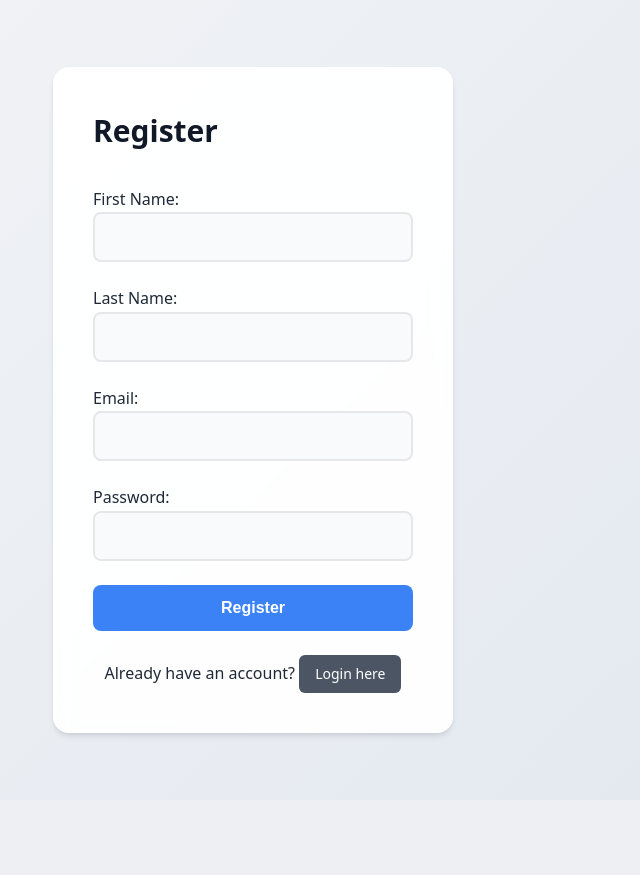
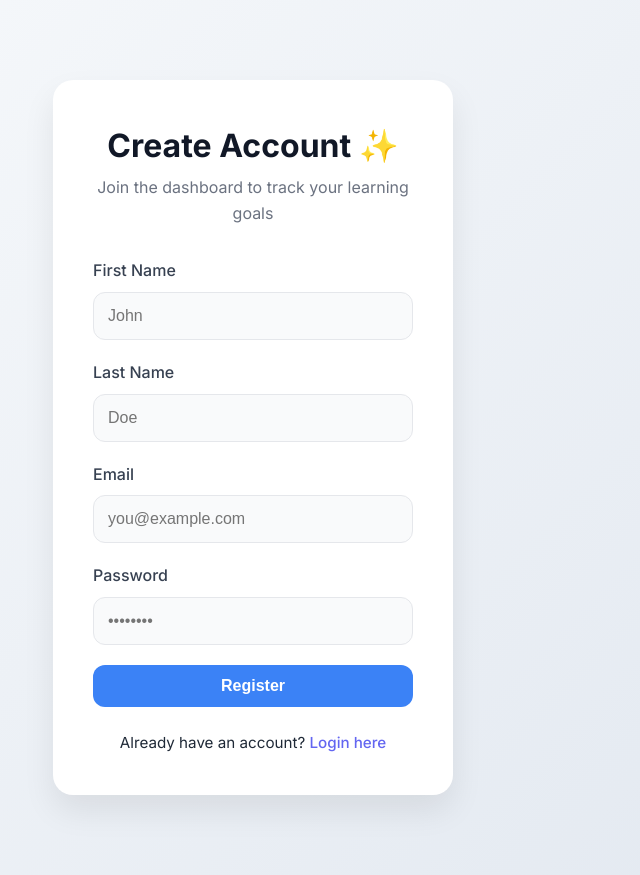
Before and after one commit to natalyjc/CS546_Final_Project, a Node server app: page /register in a window 1280 px wide. Shown: the whole page, without its empty margins (387-1027 px from the left). Before the commit the page ends 738 px from the top, so only its background shows below. Run offline with Node 20, Linux system fonts and the light colour scheme; some libraries are stand-ins or nearby versions.

Commit message:
created youtubeapi stuff and changed up some of the design too

```diff
--- a/app.js
+++ b/app.js
@@ -4,6 +4,8 @@ import session from 'express-session';
 import adminRoutes from './routes/admin.js';
 import authRoutes from './routes/auth.js';
 import dashboardRoutes from './routes/dashboard.js';
+import recommendationRoutes from './routes/recommendations.js';
+
 
 const app = express();
 
@@ -24,6 +26,7 @@ app.set('view engine', 'handlebars');
 app.use('/', authRoutes);
 app.use('/admin', adminRoutes);
 app.use('/dashboard', dashboardRoutes);
+app.use('/recommendations', recommendationRoutes);
 
 app.get('/', (req, res) => {
   if (req.session.user) {
--- a/public/css/styles.css
+++ b/public/css/styles.css
@@ -1,3 +1,7 @@
+/* Import clean, modern font */
+@import url('https://fonts.googleapis.com/css2?family=Inter:wght@400;500;600;700&display=swap');
+
+/* RESET & BASE STYLES */
 * {
   margin: 0;
   padding: 0;
@@ -6,77 +10,305 @@
 
 body {
   min-height: 100vh;
-  background: linear-gradient(135deg, #f3f4f6 0%, #e2e8f0 100%);
-  font-family: system-ui, -apple-system, BlinkMacSystemFont, sans-serif;
+  background: linear-gradient(135deg, #f8fafc, #e2e8f0);
+  font-family: 'Inter', system-ui, -apple-system, sans-serif;
+  color: #1f2937;
+  line-height: 1.6;
+  padding: 2rem;
   display: flex;
   justify-content: center;
-  align-items: center;
-  color: #1f2937;
-  line-height: 1.6;
-  padding: 1rem;
+  align-items: flex-start;
 }
 
-.auth-container, .dashboard-container, .admin-dashboard {
-  background-color: rgba(255, 255, 255, 0.95);
+/* FORM + AUTH STYLES */
+.auth-container, .form-container {
+  background-color: #ffffff;
   padding: 2.5rem;
-  border-radius: 16px;
-  box-shadow:
-    0 4px 6px -1px rgba(0, 0, 0, 0.1),
-    0 2px 4px -1px rgba(0, 0, 0, 0.06);
+  border-radius: 20px;
+  box-shadow: 0 16px 32px rgba(0,0,0,0.08);
   width: 100%;
   max-width: 400px;
-  position: relative;
-  backdrop-filter: blur(10px);
+  margin: 3rem auto;
+  animation: fadeIn 0.4s ease;
 }
 
-.admin-dashboard {
-  max-width: 900px;
+@keyframes fadeIn {
+  from { opacity: 0; transform: translateY(20px); }
+  to { opacity: 1; transform: translateY(0); }
 }
 
-h2 {
-  font-size: 1.875rem;
+.form-title {
+  font-size: 2rem;
   font-weight: 700;
+  color: #111827;
+  text-align: center;
+  margin-bottom: 0.25rem;
+}
+
+.form-subtitle {
+  font-size: 1rem;
+  color: #6b7280;
+  text-align: center;
   margin-bottom: 2rem;
-  color: #111827;
 }
 
 input {
   width: 100%;
   padding: 0.875rem;
+  margin-top: 0.25rem;
   margin-bottom: 1.25rem;
-  border: 2px solid #e5e7eb;
-  border-radius: 8px;
+  border: 1.5px solid #e5e7eb;
+  border-radius: 12px;
   font-size: 1rem;
   background-color: #f9fafb;
-  transition: border-color 0.2s ease;
+  transition: border-color 0.2s ease, background-color 0.2s ease;
 }
 
 input:focus {
-  outline: none;
   border-color: #3b82f6;
   background-color: #ffffff;
+  outline: none;
 }
 
-button {
-  width: 100%;
-  padding: 0.875rem;
-  border: none;
-  border-radius: 8px;
-  font-size: 1rem;
-  font-weight: 600;
-  cursor: pointer;
+label {
+  font-weight: 500;
+  color: #374151;
+  display: block;
+  margin-bottom: 0.25rem;
+}
+
+.btn-primary {
   background-color: #3b82f6;
   color: white;
-  transition: background-color 0.2s ease;
+  padding: 0.75rem 1.5rem;
+  border-radius: 12px;
+  font-size: 1rem;
+  width: 100%;
+  font-weight: 600;
+  transition: background-color 0.3s ease;
+  border: none;
 }
 
-button:hover {
+.btn-primary:hover {
   background-color: #2563eb;
 }
 
+.form-footer {
+  margin-top: 1.5rem;
+  font-size: 0.95rem;
+  text-align: center;
+}
+
+.form-footer a {
+  color: #6366f1;
+  font-weight: 500;
+  text-decoration: none;
+}
+
+.form-footer a:hover {
+  text-decoration: underline;
+}
+
+.error-message {
+  color: #dc2626;
+  font-size: 0.85rem;
+  margin-top: 4px;
+  margin-bottom: 4px;
+}
+
+.error {
+  background-color: #fee2e2;
+  color: #b91c1c;
+  padding: 0.75rem 1rem;
+  border-radius: 8px;
+  margin: 1rem 0;
+  font-size: 0.875rem;
+}
+
+/* DASHBOARD */
+.dashboard-container {
+  background: #ffffff;
+  padding: 3rem;
+  border-radius: 20px;
+  box-shadow: 0 16px 32px rgba(0,0,0,0.06);
+  width: 100%;
+  max-width: 1200px;
+  margin: auto;
+  animation: fadeInUp 0.4s ease;
+}
+
+h2 {
+  font-size: 2.25rem;
+  font-weight: 700;
+  margin-bottom: 1rem;
+  color: #111827;
+}
+
+.dashboard-intro {
+  font-size: 1.125rem;
+  margin-bottom: 2rem;
+  color: #4b5563;
+}
+
+.section-header {
+  display: flex;
+  justify-content: space-between;
+  align-items: center;
+  flex-wrap: wrap;
+  gap: 1rem;
+  margin-bottom: 1rem;
+  border-bottom: 2px solid #e5e7eb;
+  padding-bottom: 0.5rem;
+}
+
+.dashboard-section {
+  margin-top: 2rem;
+}
+
+.dashboard-section h3 {
+  font-size: 1.5rem;
+  color: #1f2937;
+  display: flex;
+  align-items: center;
+  gap: 0.5rem;
+}
+
+/* CARD GRID */
+.course-list, .goal-list {
+  display: grid;
+  grid-template-columns: repeat(auto-fit, minmax(500px, 1fr));
+  gap: 2rem;
+  margin-top: 1.5rem;
+  padding: 0;
+  list-style: none;
+  justify-items: center;
+}
+
+.course-card, .goal-card {
+  background-color: #f9fafb;
+  padding: 1.5rem;
+  border-radius: 16px;
+  box-shadow: 0 6px 16px rgba(0,0,0,0.04);
+  transition: transform 0.2s ease, box-shadow 0.2s ease;
+}
+
+.course-card:hover, .goal-card:hover {
+  transform: translateY(-6px);
+  box-shadow: 0 10px 20px rgba(0,0,0,0.08);
+}
+
+.course-card-header {
+  display: flex;
+  justify-content: space-between;
+  align-items: center;
+  margin-bottom: 1rem;
+}
+
+.course-name {
+  font-size: 1.25rem;
+  font-weight: 600;
+  color: #1f2937;
+}
+
+.course-actions button {
+  background-color: #ef4444;
+  color: white;
+  padding: 0.4rem 0.8rem;
+  border-radius: 8px;
+  font-weight: 500;
+  font-size: 0.875rem;
+  border: none;
+  cursor: pointer;
+  transition: background-color 0.25s ease;
+}
+
+.course-actions button:hover {
+  background-color: #dc2626;
+}
+
+.course-details {
+  display: flex;
+  justify-content: space-between;
+  font-size: 0.95rem;
+  color: #6b7280;
+  margin-bottom: 0.75rem;
+  flex-wrap: wrap;
+}
+
+.course-recommendations h4 {
+  margin-top: 1rem;
+  font-size: 1rem;
+  color: #1f2937;
+}
+
+.course-recommendations ul {
+  margin-top: 0.5rem;
+  padding-left: 0;
+  list-style: none;
+  display: flex;
+  flex-direction: column;
+  gap: 0.75rem;
+}
+
+.course-recommendations li {
+  display: flex;
+  align-items: center;
+  gap: 1rem;
+}
+
+.course-recommendations img {
+  width: 120px;
+  border-radius: 10px;
+  object-fit: cover;
+  box-shadow: 0 1px 3px rgba(0,0,0,0.1);
+}
+
+/* GOALS */
+.goal-text {
+  font-size: 1.1rem;
+  font-weight: 500;
+  color: #374151;
+}
+
+.goal-completed {
+  color: #10b981;
+  font-weight: 600;
+  margin-top: 0.5rem;
+}
+
+.goal-pending {
+  color: #f59e0b;
+  font-weight: 600;
+  margin-top: 0.5rem;
+}
+
+/* BUTTONS & LINKS */
+button, .btn-create-course, .logout-btn {
+  border: none;
+  cursor: pointer;
+  font-weight: 600;
+  border-radius: 10px;
+  transition: background-color 0.25s ease;
+}
+
+.btn-create-course {
+  background-color: #10b981;
+  color: white;
+  padding: 0.5rem 1rem;
+  text-decoration: none;
+}
+
+.btn-create-course:hover {
+  background-color: #059669;
+}
+
 .logout-btn {
+  width: 100%;
+  padding: 1rem;
   background-color: #ef4444;
-  margin-top: 30px;
+  color: white;
+  margin-top: 2rem;
+  font-size: 1rem;
 }
 
 .logout-btn:hover {
@@ -86,163 +318,50 @@ button:hover {
 .admin-link {
   display: inline-block;
   margin: 1.5rem 0;
-  padding: 0.875rem 1.5rem;
+  padding: 0.75rem 1.25rem;
   background-color: #8b5cf6;
   color: white;
-  border-radius: 8px;
+  border-radius: 10px;
   text-decoration: none;
   font-weight: 500;
-  transition: background-color 0.2s ease;
 }
 
 .admin-link:hover {
   background-color: #7c3aed;
 }
 
-.sub-link {
-  text-align: center;
-  margin-top: 1.5rem;
-}
-
-.sub-link a {
-  display: inline-block;
-  padding: 0.5rem 1rem;
-  background-color: #4b5563;
-  color: white;
-  text-decoration: none;
-  border-radius: 6px;
-  font-size: 0.875rem;
-  transition: background-color 0.2s ease;
-}
-
-.sub-link a:hover {
-  background-color: #374151;
+/* TABLE */
+.table-wrapper {
+  overflow-x: auto;
+  margin-top: 2rem;
 }
 
 .user-table {
   width: 100%;
-  border-collapse: separate;
-  border-spacing: 0;
-  margin-top: 1.5rem;
-  border-radius: 8px;
-  overflow: hidden;
+  border-collapse: collapse;
+  background: white;
+  box-shadow: 0 1px 3px rgba(0,0,0,0.1);
 }
 
-.user-table th,
-.user-table td {
-  padding: 1rem;
-  background-color: white;
+.user-table th, .user-table td {
+  padding: 0.75rem;
+  border-bottom: 1px solid #e5e7eb;
+  text-align: left;
 }
 
-.user-table th {
-  background-color: #f8fafc;
-  font-weight: 600;
-  text-transform: uppercase;
-  font-size: 0.875rem;
-  letter-spacing: 0.05em;
-  color: #4b5563;
-}
-
-.user-table tr:hover td {
-  background-color: #f8fafc;
-}
-
-.error {
-  background-color: #fee2e2;
-  color: #dc2626;
-  padding: 0.75rem 1rem;
-  border-radius: 6px;
-  margin: 1rem 0;
-  font-size: 0.875rem;
-}
-
-@media (max-width: 640px) {
-  body {
-    padding: 1rem;
-  }
-
-  .auth-container, .dashboard-container, .admin-dashboard {
+/* RESPONSIVE */
+@media (max-width: 768px) {
+  .dashboard-container {
     padding: 1.5rem;
   }
 
-  h2 {
-    font-size: 1.5rem;
+  .course-details {
+    flex-direction: column;
+    gap: 0.25rem;
+  }
+
+  .section-header {
+    flex-direction: column;
+    align-items: flex-start;
   }
 }
-
-.dashboard-section {
-  margin-top: 2rem;
-}
-
-.dashboard-section h3 {
-  font-size: 1.5rem;
-  margin-bottom: 1rem;
-  color: #1f2937;
-  border-bottom: 2px solid #e5e7eb;
-  padding-bottom: 0.5rem;
-}
-
-.course-list, .goal-list {
-  list-style-type: none;
-  padding: 0;
-  margin-top: 1rem;
-}
-
-.course-card, .goal-card {
-  background-color: #f9fafb;
-  padding: 1rem 1.5rem;
-  margin-bottom: 1rem;
-  border-radius: 12px;
-  box-shadow: 0 2px 4px rgba(0,0,0,0.05);
-  transition: transform 0.2s ease, background-color 0.2s ease;
-}
-
-.course-card:hover, .goal-card:hover {
-  background-color: #f3f4f6;
-  transform: translateY(-2px);
-}
-
-.course-name {
-  font-weight: 600;
-  font-size: 1.1rem;
-  color: #111827;
-}
-
-.course-progress, .course-status {
-  font-size: 0.9rem;
-  color: #6b7280;
-  margin-top: 0.5rem;
-}
-
-.goal-text {
-  font-size: 1.05rem;
-  color: #374151;
-}
-
-.goal-completed {
-  color: #10b981; /* green */
-  font-weight: 600;
-  margin-top: 0.5rem;
-}
-
-.goal-pending {
-  color: #f59e0b; /* yellow */
-  font-weight: 600;
-  margin-top: 0.5rem;
-}
-
-
-.error-message {
-  color: red;
-  font-size: 0.85rem;
-  margin-top: 4px;
-  margin-bottom: 4px;
-}
-
-input.valid {
-  border: 2px solid green;
-}
-
-input.error {
-  border: 2px solid red;
-}
--- a/views/adminDashboard.handlebars
+++ b/views/adminDashboard.handlebars
@@ -6,7 +6,7 @@
       <button type="submit" class="logout-btn">Logout</button>
     </form>
   </div>
-
+  <div class="table-wrapper">
     <table class="user-table">
       <thead>
         <tr>
@@ -30,3 +30,4 @@
       </tbody>
     </table>
   </div>
+</div>
--- a/views/register.handlebars
+++ b/views/register.handlebars
@@ -1,35 +1,24 @@
 <div class="auth-container">
-  <form id="register-form" method="POST" action="/register">
-    <h2>Register</h2>
-    <div class="form-group">
-      <label for="firstName">First Name:</label>
-      <input type="text" name="firstName" id="firstName" required />
-      <div class="error-message" id="firstNameError"></div>
-    </div>
+  <h1 class="form-title">Create Account ✨</h1>
+  <p class="form-subtitle">Join the dashboard to track your learning goals</p>
 
-    <div class="form-group">
-      <label for="lastName">Last Name:</label>
-      <input type="text" name="lastName" id="lastName" required />
-      <div class="error-message" id="lastNameError"></div>
-    </div>
+  <form method="POST" action="/register">
+    <label for="firstName">First Name</label>
+    <input type="text" id="firstName" name="firstName" required placeholder="John" />
 
-    <div class="form-group">
-      <label for="email">Email:</label>
-      <input type="email" name="email" id="email" required />
-      <div class="error-message" id="emailError"></div>
-    </div>
+    <label for="lastName">Last Name</label>
+    <input type="text" id="lastName" name="lastName" required placeholder="Doe" />
 
-    <div class="form-group">
-      <label for="password">Password:</label>
-      <input type="password" name="password" id="password" required />
-      <div class="error-message" id="passwordError"></div>
-    </div>
-    <button type="submit">Register</button>
+    <label for="email">Email</label>
+    <input type="email" id="email" name="email" required placeholder="you@example.com" />
 
-    {{#if error}}<p class="error">{{error}}</p>{{/if}}
+    <label for="password">Password</label>
+    <input type="password" id="password" name="password" required placeholder="••••••••" />
 
-    <p class="sub-link">
-      Already have an account? <a href="/login">Login here</a>
-    </p>
+    <button type="submit" class="btn-primary">Register</button>
   </form>
+
+  <p class="form-footer">
+    Already have an account? <a href="/login">Login here</a>
+  </p>
 </div>
```
Also changed, not shown: public/js/recommendations.js (added, +11 -0 lines), routes/recommendations.js (added, +24 -0 lines), utils/youtubeApi.js (added, +28 -0 lines), views/createCourse.handlebars (+15 -17 lines), views/dashboard.handlebars (+27 -14 lines), views/login.handlebars (+12 -13 lines), 1 other file. Lines whose indentation alone changed are shown as unchanged.
